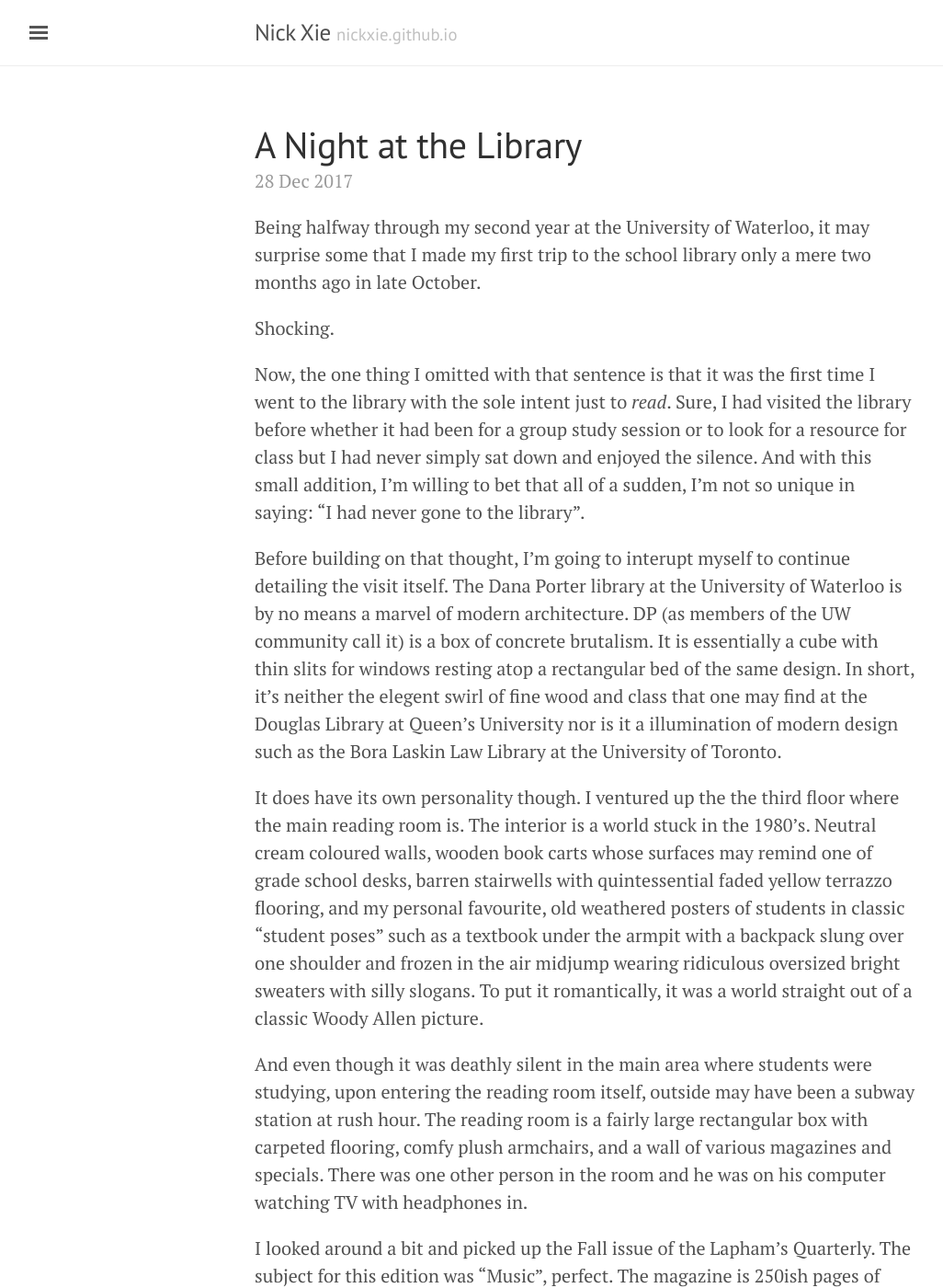
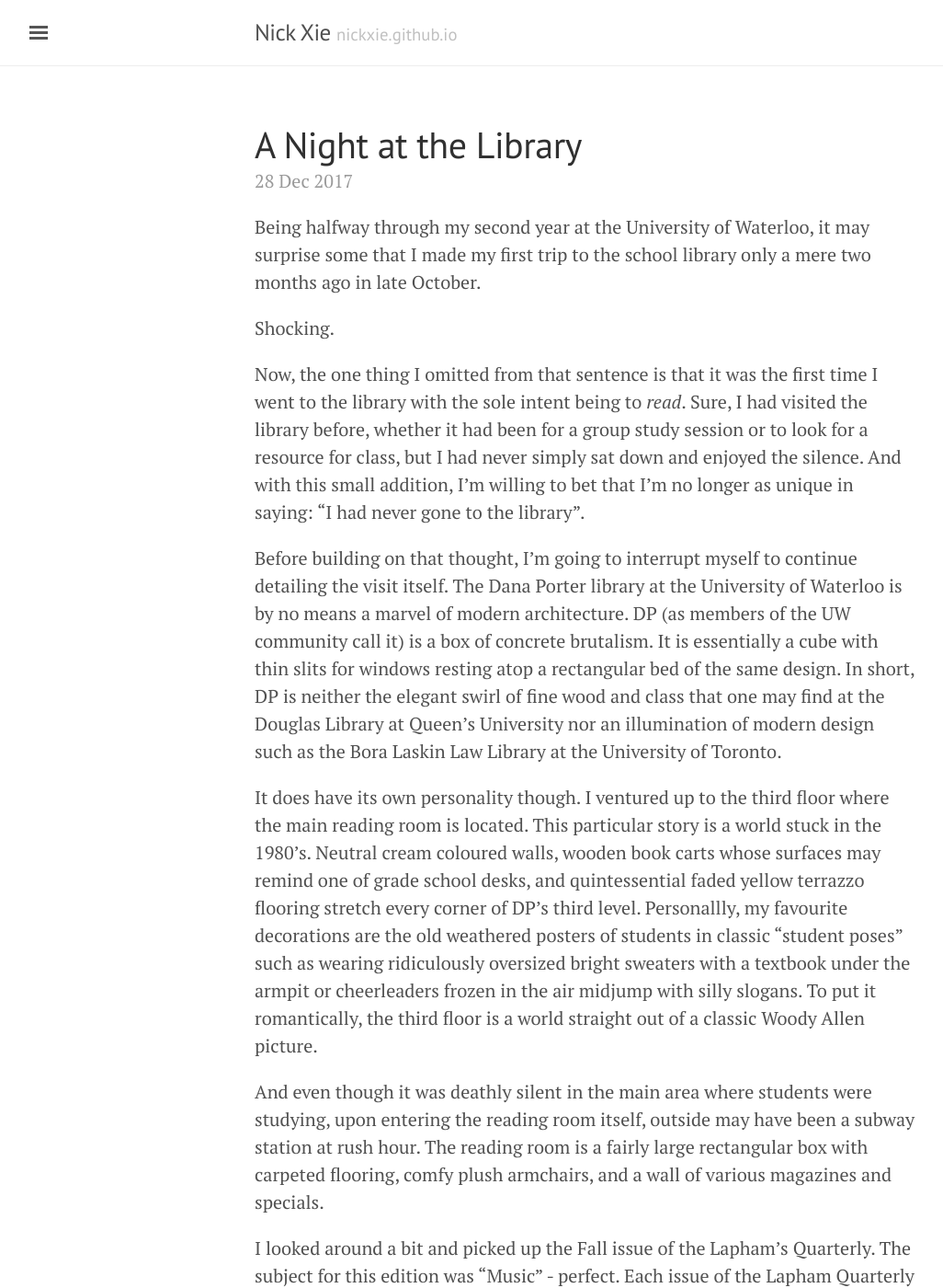
Before and after one commit to nick-xie/blog, a Jekyll site: the page built from _posts/2017-12-28-a-night-at-the-library.md, in a window 1280 px wide and 1400 px high. Shown: the whole window at 92% size, without its empty margins (3-1029 px from the left). Built offline with Jekyll 4.4.1, drawn with Linux system fonts in a browser that asks for light colours; some of the changed text lies outside the part shown.

Commit message:
Library post editing

```diff
--- a/_posts/2017-12-28-a-night-at-the-library.md
+++ b/_posts/2017-12-28-a-night-at-the-library.md
@@ -9,18 +9,18 @@
 
 Shocking.
 
-Now, the one thing I omitted with that sentence is that it was the first time I went to the library with the sole intent just to *read*. Sure, I had visited the library before whether it had been for a group study session or to look for a resource for class but I had never simply sat down and enjoyed the silence. And with this small addition, I'm willing to bet that all of a sudden, I'm not so unique in saying: "I had never gone to the library".
+Now, the one thing I omitted from that sentence is that it was the first time I went to the library with the sole intent being to *read*. Sure, I had visited the library before, whether it had been for a group study session or to look for a resource for class, but I had never simply sat down and enjoyed the silence. And with this small addition, I'm willing to bet that I'm no longer as unique in saying: "I had never gone to the library".
 
-Before building on that thought, I'm going to interupt myself to continue detailing the visit itself. The Dana Porter library at the University of Waterloo is by no means a marvel of modern architecture. DP (as members of the UW community call it) is a box of concrete brutalism. It is essentially a cube with thin slits for windows resting atop a rectangular bed of the same design. In short, it's neither the elegent swirl of fine wood and class that one may find at the Douglas Library at Queen's University nor is it a illumination of modern design such as the Bora Laskin Law Library at the University of Toronto.
+Before building on that thought, I'm going to interrupt myself to continue detailing the visit itself. The Dana Porter library at the University of Waterloo is by no means a marvel of modern architecture. DP (as members of the UW community call it) is a box of concrete brutalism. It is essentially a cube with thin slits for windows resting atop a rectangular bed of the same design. In short, DP is neither the elegant swirl of fine wood and class that one may find at the Douglas Library at Queen's University nor an illumination of modern design such as the Bora Laskin Law Library at the University of Toronto.
 
-It does have its own personality though. I ventured up the the third floor where the main reading room is. The interior is a world stuck in the 1980's. Neutral cream coloured walls, wooden book carts whose surfaces may remind one of grade school desks, barren stairwells with quintessential faded yellow terrazzo flooring, and my personal favourite, old weathered posters of students in classic "student poses" such as a textbook under the armpit with a backpack slung over one shoulder and frozen in the air midjump wearing ridiculous oversized bright sweaters with silly slogans. To put it romantically, it was a world straight out of a classic Woody Allen picture.
+It does have its own personality though. I ventured up to the third floor where the main reading room is located. This particular story is a world stuck in the 1980's. Neutral cream coloured walls, wooden book carts whose surfaces may remind one of grade school desks, and quintessential faded yellow terrazzo flooring stretch every corner of DP's third level. Personallly, my favourite decorations are the old weathered posters of students in classic "student poses" such as wearing ridiculously oversized bright sweaters with a textbook under the armpit or cheerleaders frozen in the air midjump with silly slogans. To put it romantically, the third floor is a world straight out of a classic Woody Allen picture.
 
-And even though it was deathly silent in the main area where students were studying, upon entering the reading room itself, outside may have been a subway station at rush hour. The reading room is a fairly large rectangular box with carpeted flooring, comfy plush armchairs, and a wall of various magazines and specials. There was one other person in the room and he was on his computer watching TV with headphones in.
+And even though it was deathly silent in the main area where students were studying, upon entering the reading room itself, outside may have been a subway station at rush hour. The reading room is a fairly large rectangular box with carpeted flooring, comfy plush armchairs, and a wall of various magazines and specials.
 
-I looked around a bit and picked up the Fall issue of the Lapham's Quarterly. The subject for this edition was "Music", perfect. The magazine is 250ish pages of people throughout time's ideas, thoughts, and perspectives on the given topic. The selection of essays can range from Aristotle's famous words on music and life to an internet discussion from the EDM subreddit. I had a commitment to run to so after reading a few selections from the Quarterly, I couold only spare enough time to read through the October issue of the New Yorker before heading out. It was on my walk out of the library, that I began thinking.
+I looked around a bit and picked up the Fall issue of the Lapham's Quarterly. The subject for this edition was "Music" - perfect. Each issue of the Lapham Quarterly is 250ish pages of people ideas, thoughts, and perspectives a the given topic  throughout history. The selection of essays can range from Aristotle's famous words on music and life to an internet discussion from the EDM subreddit. I had a commitment to run to on this night so after reading a few selections from the Quarterly, I could only spare enough time to read through the October issue of the New Yorker before heading out. It was on my walk out of the library that I began thinking.
 
-Although I throughouly enjoyed my night at the library, it came with a cost, a startling realization that I had lost my way a little. I've always considered myself artistic by nature so it has always been the case that I have taken time to exercise my more creative pursuits as well as enjoying art as a receiver. There's something about art that has always stood out to me amongst all other pursuits. Something about the finality of it all, the life that it takes on as it goes from idea to existence is enticing to me. When a writer writes or a composer composes, their ideas have concretely been captured and solidified. It can be argued that a goal of all art is to preserve a moment or feeling in a way that simply nothing else can. In that regard, art is perhaps the most natural human goal of all.
+Although I thoroughly enjoyed my night at the library, it came with a cost, a startling realization that I had lost my way a little. I've always considered myself artistic by nature so it has always been habit for me to take time to exercise my more creative pursuits and to enjoy art as a receiver. There's something about art that has always stood out to me amongst all other pursuits - something about the finality of it all and the life that it takes on as it goes from idea to existence is enticing to me. When a writer writes or a composer composes, their ideas have concretely been captured and solidified. It can be argued that a goal of all art is to preserve a moment or feeling in a way that simply nothing else can. In that regard, art is perhaps the most natural human goal of all.
 
-Although I love studying math and computer science, I feel that especially as a tech major, amidst the heavy storm of assignments and tests that at times can seem neverending, it is easy to lose a part of oneself in the day to day. It's shockingly too easy to ignore the very humanity of the lives we lead.
+Although I love studying math and computer science, I feel that especially as a tech major, amidst the heavy storm of assignments and tests that at times can seem never ending, it is not hard to lose a part of oneself between the day to day. It's shockingly too easy to ignore the very humanity of the lives we lead.
 
 My night at the library reminded me of a part of myself that I had forgotten for too long, the part of myself that seeks meaning in my life and asks questions. I look forward to future nights at the library in the upcoming semester. It is this self discovery that turned what on paper seems like a rather mundane night into one of the most memorable days of my fall semester.
```
